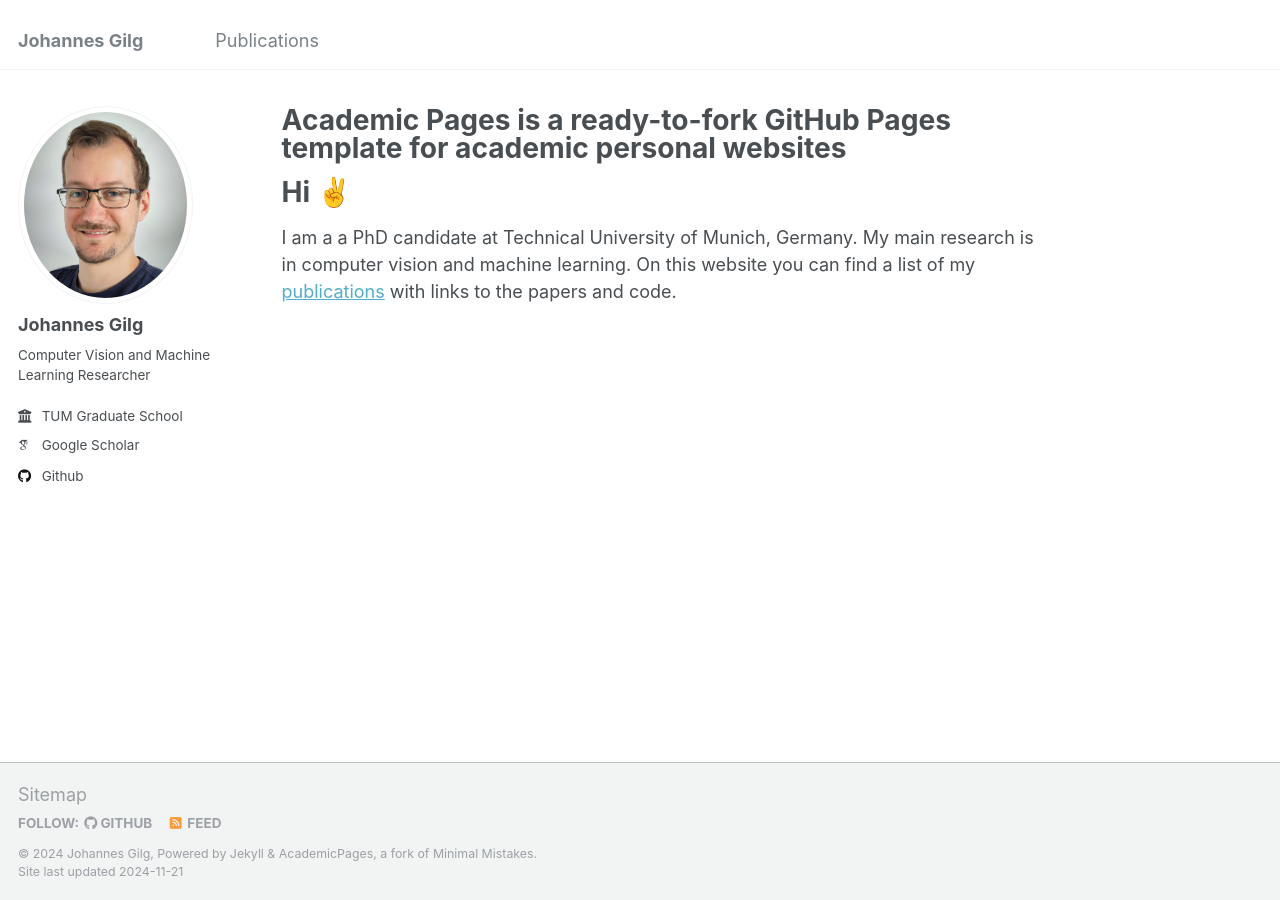
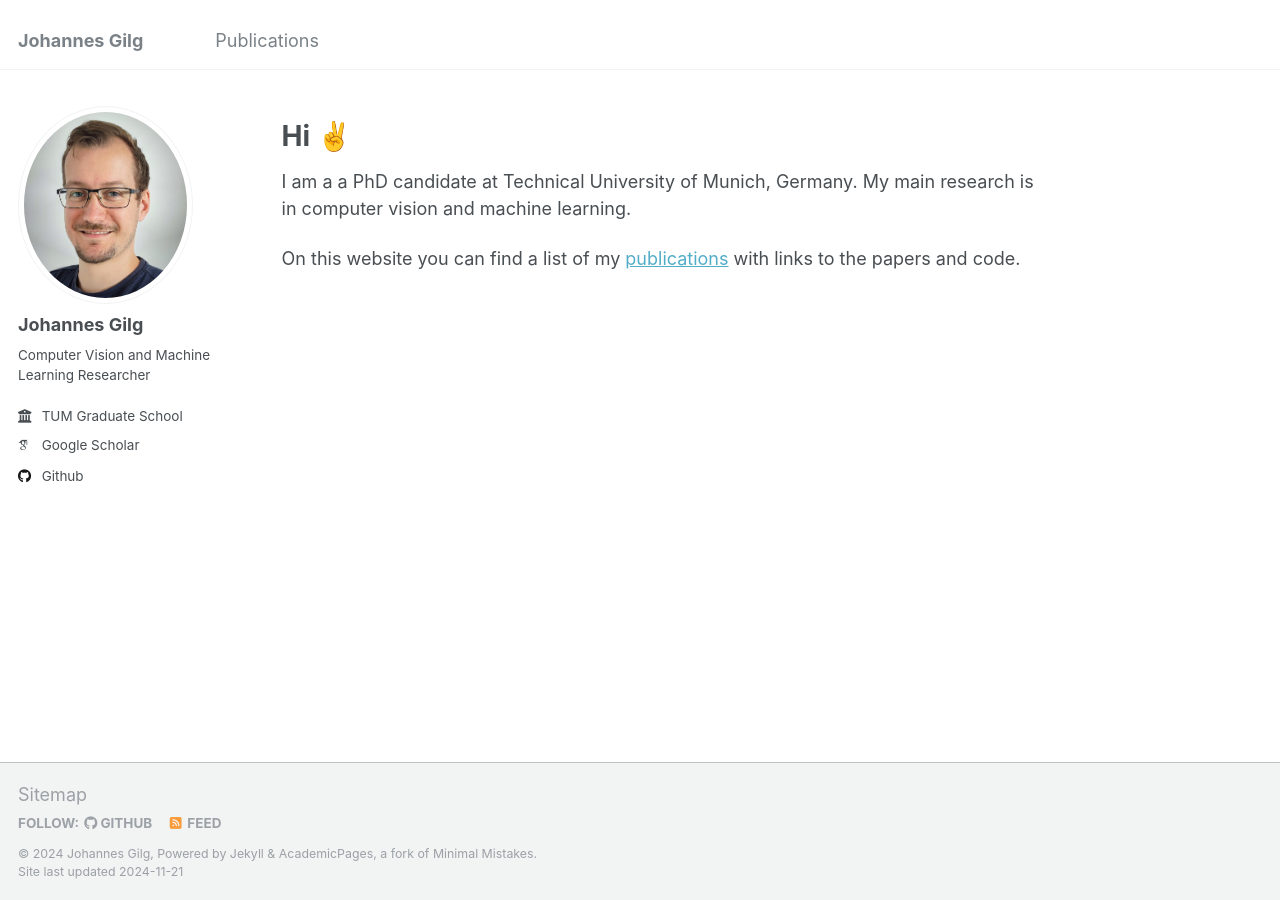
Before and after one commit to Blueblue4/Blueblue4.github.io, a Jekyll site: the page built from _pages/about.md, in a window 1280 px wide. Built offline with Jekyll 4.4.1, drawn with Linux system fonts in a browser that asks for light colours; emoji names are drawn with the system emoji font; some web fonts are replaced.

Commit message:
:bug: fix about page title

```diff
--- a/_pages/about.md
+++ b/_pages/about.md
@@ -1,12 +1,12 @@
 ---
 permalink: /
-title: "Academic Pages is a ready-to-fork GitHub Pages template for academic personal websites"
+title: "# Hi :v:"
 author_profile: true
 redirect_from:
   - /about/
   - /about.html
 ---
-# Hi :v:
 
 I am a a PhD candidate at Technical University of Munich, Germany. My main research is in computer vision and machine learning.
+
 On this website you can find a list of my [publications](https://blueblue4.github.io/publications/) with links to the papers and code.
```
